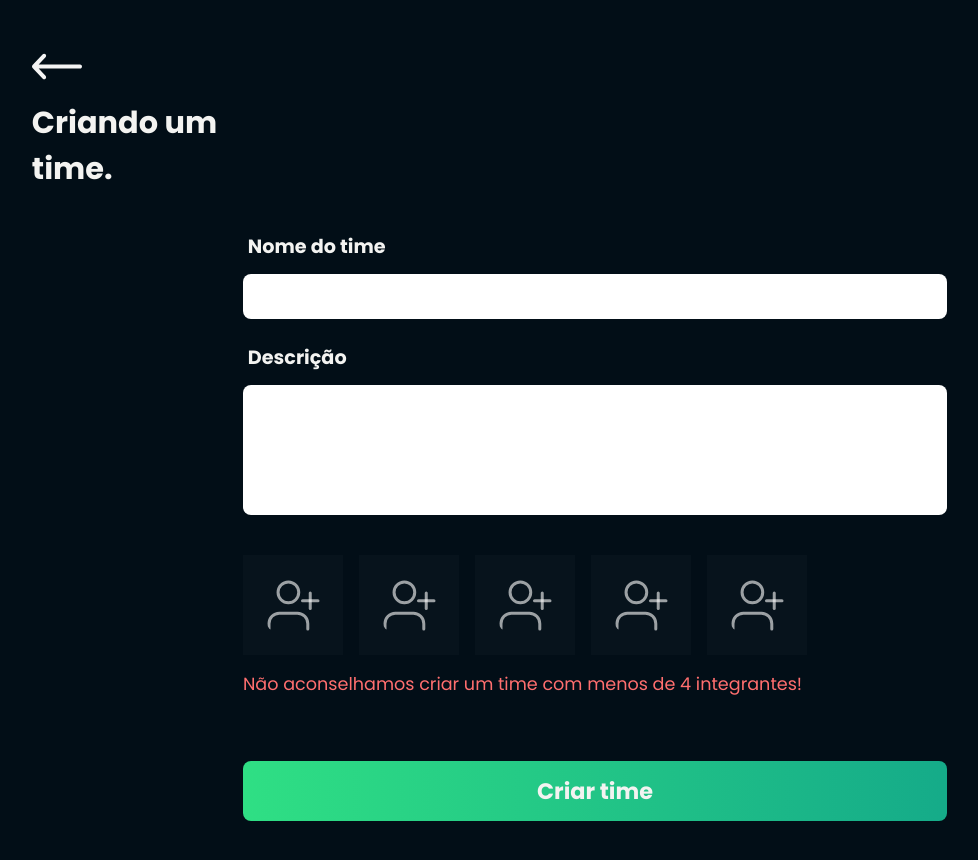
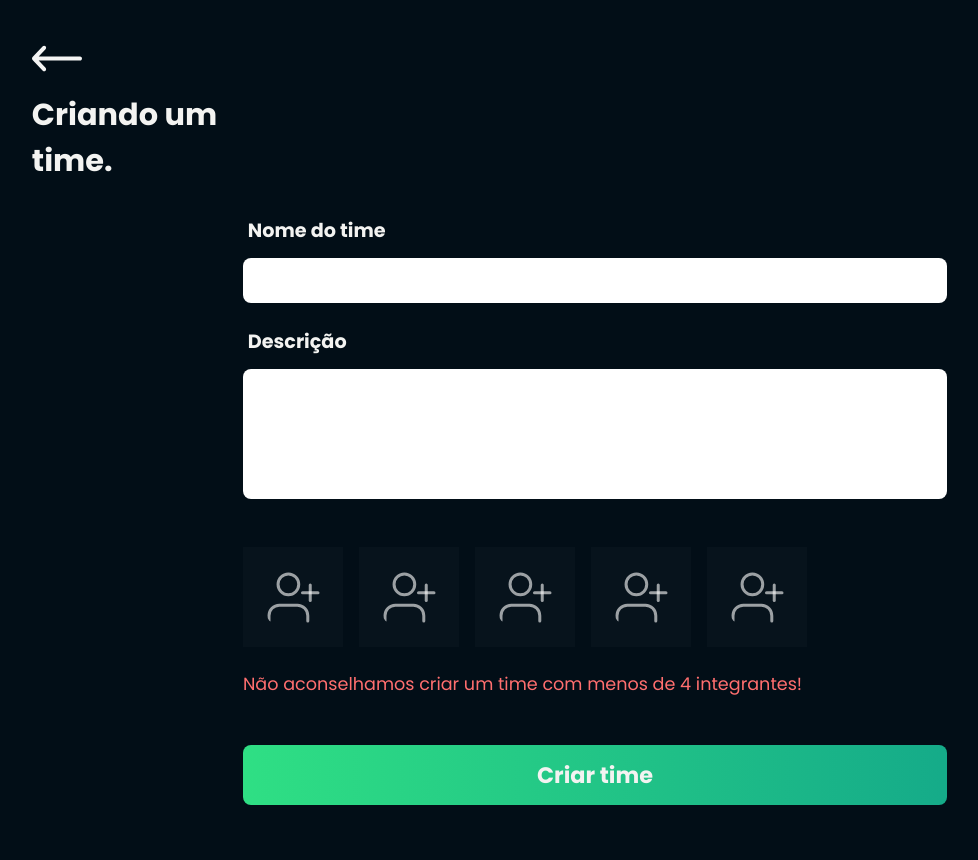
Before and after one commit to ETS-ReactNative2/web-nexhackathon, a React (Create React App) app: page /createTeams in a window 1280 px wide. Shown: the top 860 px of the page, without its empty margins (45-1023 px from the left). Before the commit the page ends 821 px from the top, so only its background shows below. Built offline with nearby package versions, Linux system fonts and the light colour scheme.

Commit message:
styles ok

```diff
--- a/src/presenter/screens/Teams/CreateTeams/styles.js
+++ b/src/presenter/screens/Teams/CreateTeams/styles.js
@@ -5,11 +5,12 @@ export const Content = styled.section`
   height: 100%;
   display: flex;
   flex-direction: column;
+  padding: 0 0 5rem 0;
 `
 
 export const Container = styled.div`
   max-width: 1300px;
-  padding: 5vh var(--container-horizontal-padding);
+  padding: 4vh var(--container-horizontal-padding);
 `
 
 export const Header = styled.header`
@@ -76,7 +77,7 @@ export const InputTextArea = styled.textarea`
 
 export const Picture = styled.div`
   width: 100%;
-  margin-top: 2.5rem;
+  margin-top: 3rem;
   display: flex;
 
   @media(max-width: 800px){
@@ -109,7 +110,7 @@ export const AddPicture = styled.img`
 export const Alert = styled.p`
   color: var(--light-red--color);
   font-size: 1.1rem;
-  margin-top: 1rem;
+  margin-top: 1.5rem;
   width: 100%;
   display: flex;
   justify-content: left;
@@ -117,7 +118,7 @@ export const Alert = styled.p`
 
 export const SubmitTeam = styled.button`
   width: 100%;
-  margin-top: 4rem;
+  margin-top: 3rem;
   padding: 0.8rem 1rem;
   border-radius: 0.5rem;
   font-size: 1.4rem;
```
